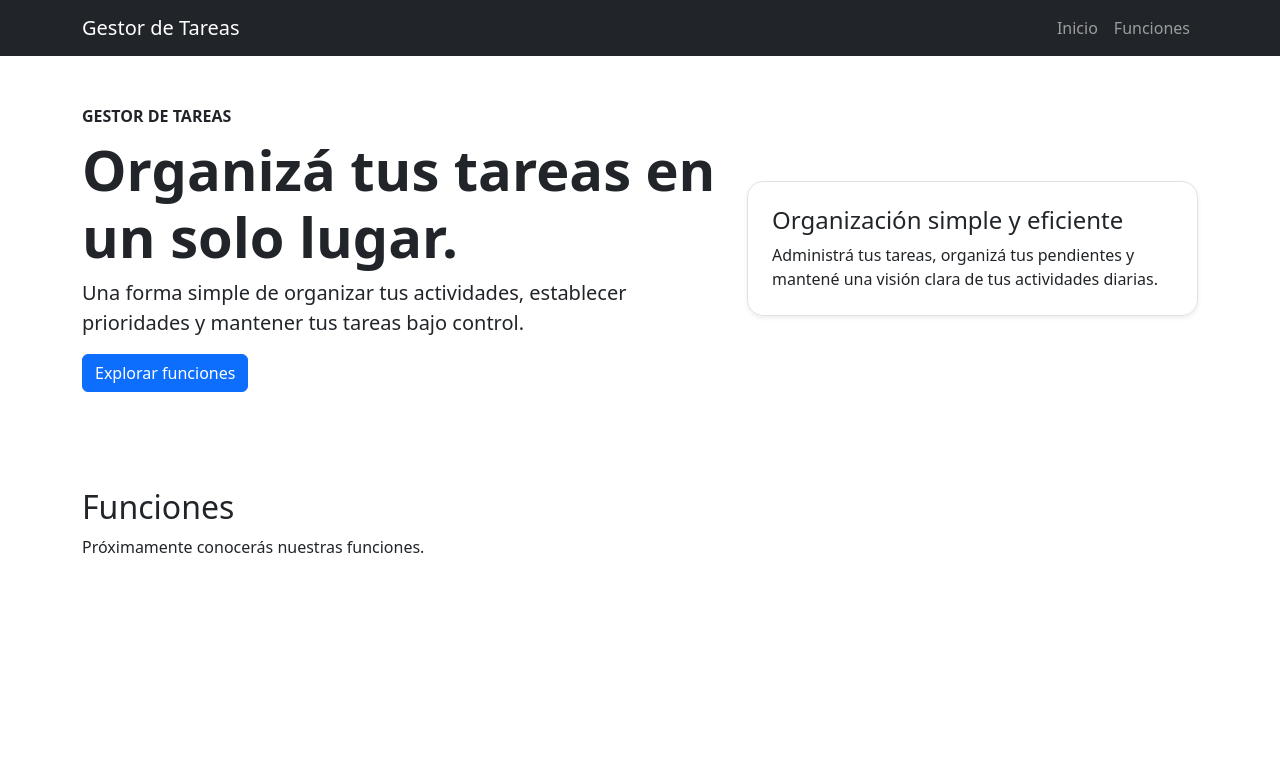
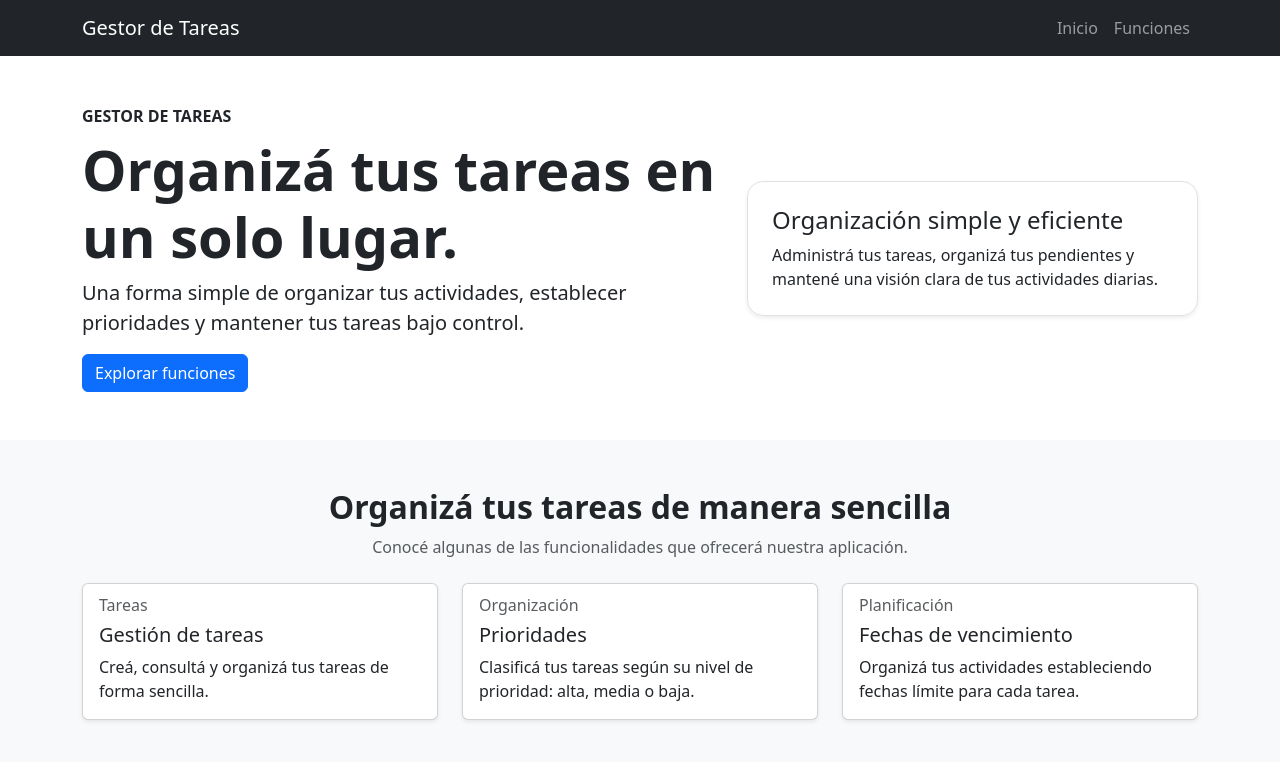
Before and after one commit to Rocio0408/landing-tareas, a React (Vite) app: page / in a window 1280 px wide. Shown: the top 762 px of the page. Built offline with nearby package versions, Linux system fonts and the light colour scheme.

Commit message:
feat: agregar seccion de funciones con props tipadas

```diff
--- a/src/App.tsx
+++ b/src/App.tsx
@@ -1,6 +1,6 @@
-import { Container } from "react-bootstrap";
 import BarraNavegacion from "./components/BarraNavegacion/BarraNavegacion";
 import HeroPrincipal from "./components/HeroPrincipal/HeroPrincipal";
+import SeccionFunciones from "./components/SeccionFunciones/SeccionFunciones";
 
 function App() {
   return (
@@ -8,15 +8,7 @@ function App() {
       <BarraNavegacion />
       <main>
         <HeroPrincipal />
-
-        <section id="funciones" className="py-5">
-          <Container>
-            <h2>Funciones</h2>
-            <p>
-              Próximamente conocerás nuestras funciones.
-            </p>
-          </Container>
-        </section>
+        <SeccionFunciones />
       </main>
     </>
   );
--- /dev/null
+++ b/src/components/FuncionCard/FuncionCard.tsx
@@ -0,0 +1,29 @@
+import { Card } from "react-bootstrap";
+
+interface FuncionCardProps {
+  titulo: string;
+  descripcion: string;
+  categoria: string;
+}
+
+const FuncionCard = ({
+  titulo,
+  descripcion,
+  categoria,
+}: FuncionCardProps) => {
+  return (
+    <Card className="h-100 shadow-sm">
+      <Card.Body>
+        <Card.Subtitle className="mb-2 text-muted">
+          {categoria}
+        </Card.Subtitle>
+
+        <Card.Title>{titulo}</Card.Title>
+
+        <Card.Text>{descripcion}</Card.Text>
+      </Card.Body>
+    </Card>
+  );
+};
+
+export default FuncionCard;
--- /dev/null
+++ b/src/components/SeccionFunciones/SeccionFunciones.tsx
@@ -0,0 +1,54 @@
+import { Col, Container, Row } from "react-bootstrap";
+import FuncionCard from "../FuncionCard/FuncionCard";
+import TituloSeccion from "../TituloSeccion/TituloSeccion";
+
+const funciones = [
+  {
+    id: 1,
+    categoria: "Tareas",
+    titulo: "Gestión de tareas",
+    descripcion:
+      "Creá, consultá y organizá tus tareas de forma sencilla.",
+  },
+  {
+    id: 2,
+    categoria: "Organización",
+    titulo: "Prioridades",
+    descripcion:
+      "Clasificá tus tareas según su nivel de prioridad: alta, media o baja.",
+  },
+  {
+    id: 3,
+    categoria: "Planificación",
+    titulo: "Fechas de vencimiento",
+    descripcion:
+      "Organizá tus actividades estableciendo fechas límite para cada tarea.",
+  },
+];
+
+const SeccionFunciones = () => {
+  return (
+    <section id="funciones" className="py-5 bg-light">
+      <Container>
+        <TituloSeccion
+          titulo="Organizá tus tareas de manera sencilla"
+          subtitulo="Conocé algunas de las funcionalidades que ofrecerá nuestra aplicación."
+        />
+
+        <Row className="g-4">
+          {funciones.map((funcion) => (
+            <Col md={4} key={funcion.id}>
+              <FuncionCard
+                categoria={funcion.categoria}
+                titulo={funcion.titulo}
+                descripcion={funcion.descripcion}
+              />
+            </Col>
+          ))}
+        </Row>
+      </Container>
+    </section>
+  );
+};
+
+export default SeccionFunciones;
--- /dev/null
+++ b/src/components/TituloSeccion/TituloSeccion.tsx
@@ -0,0 +1,18 @@
+interface TituloSeccionProps {
+  titulo: string;
+  subtitulo: string;
+}
+
+const TituloSeccion = ({
+  titulo,
+  subtitulo,
+}: TituloSeccionProps) => {
+  return (
+    <div className="text-center mb-4">
+      <h2 className="fw-bold">{titulo}</h2>
+      <p className="text-muted mb-0">{subtitulo}</p>
+    </div>
+  );
+};
+
+export default TituloSeccion;
```
